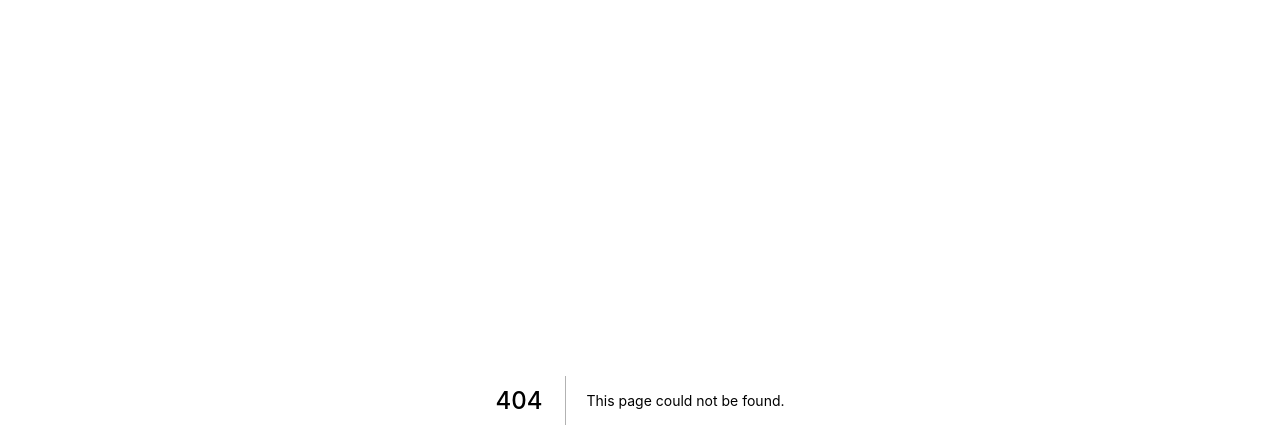
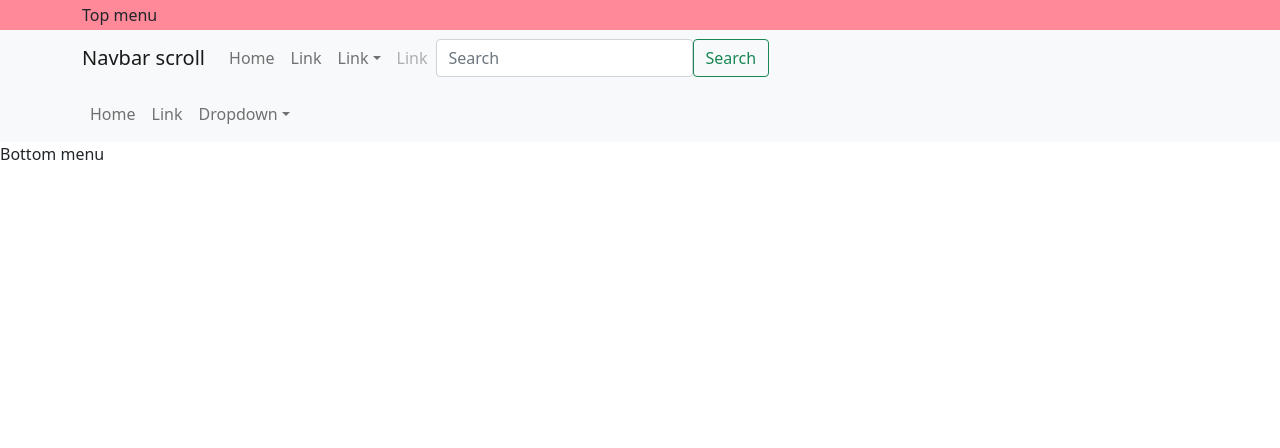
Before and after one commit to pmaccode/site-nextjs, a Next.js app: page /teste in a window 1280 px wide. Before the commit this address had no page. Shown: the top 448 px of the page. Built offline with nearby package versions, Linux system fonts and the light colour scheme.

Commit message:
criado os componentes navbar

```diff
--- a/pages/_app.js
+++ b/pages/_app.js
@@ -1,8 +1,9 @@
 import '../styles/globals.css'
 import 'bootstrap/dist/css/bootstrap.min.css'
 
-function MyApp({ Component, pageProps }) {
-  return <Component {...pageProps} />
+export default function MyApp({ Component, pageProps }) {
+  // Use the layout defined at the page level, if available
+  const getLayout = Component.getLayout || ((page) => page)
+
+  return getLayout(<Component {...pageProps} />)
 }
-
-export default MyApp
--- /dev/null
+++ b/pages/components/footer.js
@@ -0,0 +1,9 @@
+
+
+export default function Footer(){
+    return(
+        <footer bg="dark">
+            Bottom menu
+        </footer>
+    )
+}
--- /dev/null
+++ b/pages/components/layout.js
@@ -0,0 +1,18 @@
+
+import { NavTop, NavLogo, NavMenu } from './navbar1'
+import Footer from './footer'
+
+export default function Layout({ children }) {
+  return (
+    <>
+
+      <NavTop />
+      <NavLogo />
+      <NavMenu />
+
+      <main>{children}</main>
+
+      <Footer />
+    </>
+  )
+}
--- /dev/null
+++ b/pages/components/navbar1.js
@@ -0,0 +1,80 @@
+import StyleNav from '../../styles/Navbar.module.css'
+import { Navbar, Nav, NavDropdown, Container, Form, FormControl, Button  } from 'react-bootstrap'
+
+export function NavTop(){
+    return(
+      <Navbar className={StyleNav.navTop}>
+        <Container>
+        Top menu
+        </Container>
+      </Navbar>
+
+    )
+
+}
+
+export function NavLogo(){
+  return(
+    <Navbar bg="light" expand="lg" >
+        <Container>
+          <Navbar.Brand href="#">Navbar scroll</Navbar.Brand>
+        <Navbar.Toggle aria-controls="navbarScroll" />
+        <Navbar.Collapse id="navbarScroll">
+          <Nav
+            className="mr-auto my-2 my-lg-0"
+            style={{ maxHeight: '100px' }}
+            navbarScroll
+          >
+            <Nav.Link href="#action1">Home</Nav.Link>
+            <Nav.Link href="#action2">Link</Nav.Link>
+            <NavDropdown title="Link" id="navbarScrollingDropdown">
+              <NavDropdown.Item href="#action3">Action</NavDropdown.Item>
+              <NavDropdown.Item href="#action4">Another action</NavDropdown.Item>
+              <NavDropdown.Divider />
+              <NavDropdown.Item href="#action5">Something else here</NavDropdown.Item>
+            </NavDropdown>
+            <Nav.Link href="#" disabled>
+              Link
+            </Nav.Link>
+          </Nav>
+          <Form className="d-flex">
+            <FormControl
+              type="search"
+              placeholder="Search"
+              className="mr-2"
+              aria-label="Search"
+            />
+            <Button variant="outline-success">Search</Button>
+          </Form>
+        </Navbar.Collapse>
+        </Container>
+      </Navbar>
+
+  )
+
+}
+
+export function NavMenu(){
+  return(
+
+    <Navbar bg="light">
+        <Container>
+          <Navbar.Toggle aria-controls="basic-navbar-nav" />
+          <Navbar.Collapse id="basic-navbar-nav">
+            <Nav className="me-auto">
+              <Nav.Link href="#home">Home</Nav.Link>
+              <Nav.Link href="#link">Link</Nav.Link>
+              <NavDropdown title="Dropdown" id="basic-nav-dropdown">
+                <NavDropdown.Item href="#action/3.1">Action</NavDropdown.Item>
+                <NavDropdown.Item href="#action/3.2">Another action</NavDropdown.Item>
+                <NavDropdown.Item href="#action/3.3">Something</NavDropdown.Item>
+                <NavDropdown.Divider />
+                <NavDropdown.Item href="#action/3.4">Separated link</NavDropdown.Item>
+              </NavDropdown>
+            </Nav>
+          </Navbar.Collapse>
+        </Container>
+      </Navbar>
+  )
+
+}
--- /dev/null
+++ b/pages/teste.js
@@ -0,0 +1,15 @@
+import Layout from './components/layout'
+
+export default function Page() {
+    return {
+      /** Your content */
+    }
+  }
+
+  Page.getLayout = function getLayout(page) {
+    return (
+      <Layout>
+
+      </Layout>
+    )
+  }
--- /dev/null
+++ b/styles/Navbar.module.css
@@ -0,0 +1,4 @@
+.navTop{
+    background-color:#ff8899;
+    padding:3px 0;
+}
```
Also changed, not shown: 1 other file (tests, documents, lock files or other folders).
